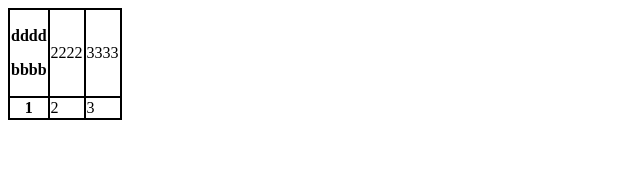
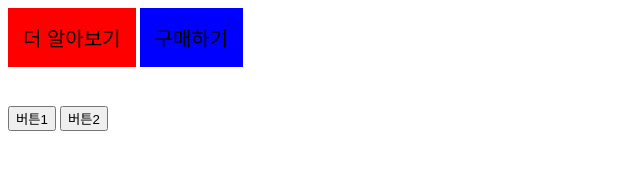
Before and after one commit to Heazack/Acaica, a plain HTML site: page coding-apple/cart.html in a window 1280 px wide. Shown: the whole page, without its empty margins (0-640 px from the left). Drawn offline with Linux system fonts and the light colour scheme.

Commit message:
2024-01-06 / 22 : 40

```diff
--- a/coding-apple/cart.html
+++ b/coding-apple/cart.html
@@ -8,29 +8,17 @@
 </head>
 
 <body>
+    <button class="main-btn bg-red">더 알아보기</button>
+    <button class="main-btn bg-blue">구매하기</button>
 
-    <div>
-        <table>
-            <thead>
-                <tr>
-                    <th>
-                        <p>dddd</p>
-                        <p>bbbb</p>
-                    </th>
-                    <td>2222</td>
-                    <td>3333</td>
-                </tr>
-            </thead>
-            <tbody>
-                <tr>
-                    <th>1</th>
-                    <td>2</td>
-                    <td>3</td>
-                </tr>
-            </tbody>
+    <div class="profile">
+        <img class="profile__img">
+        <h4 class="profile__title"></h4>
+        <p class="profile__content"></p>
+        <button class="profile__button">버튼1</button>
+        <button class="profile__button">버튼2</button>
+    </div>
 
-        </table>
-    </div>
 
 </body>
 
--- a/coding-apple/main.css
+++ b/coding-apple/main.css
@@ -1,8 +1,14 @@
-td,
-th {
-    border: 2px solid black;
+.main-btn {
+    padding: 15px;
+    font-size: 20px;
+    border: none;
+    cursor: pointer;
 }
 
-table {
-    border-collapse: collapse;
+.bg-red {
+    background: red;
 }
+
+.bg-blue {
+    background: blue;
+}
```
Also changed, not shown: coding-apple/homework.css (+42 -1 lines), coding-apple/homework.html (+4 -1 lines), homeworkcheck.html (deleted, +0 -36 lines), homeworkcheck.css (deleted).
